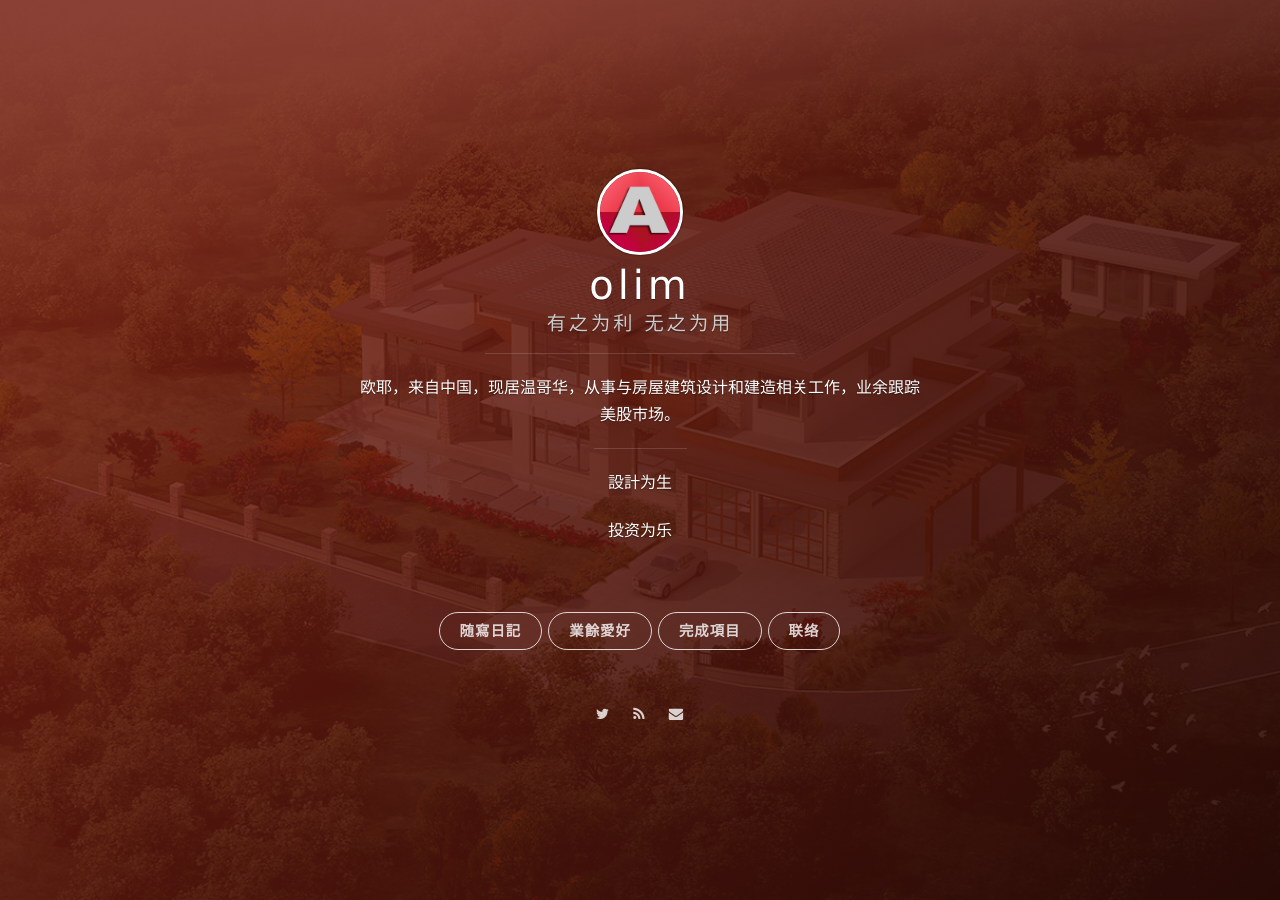
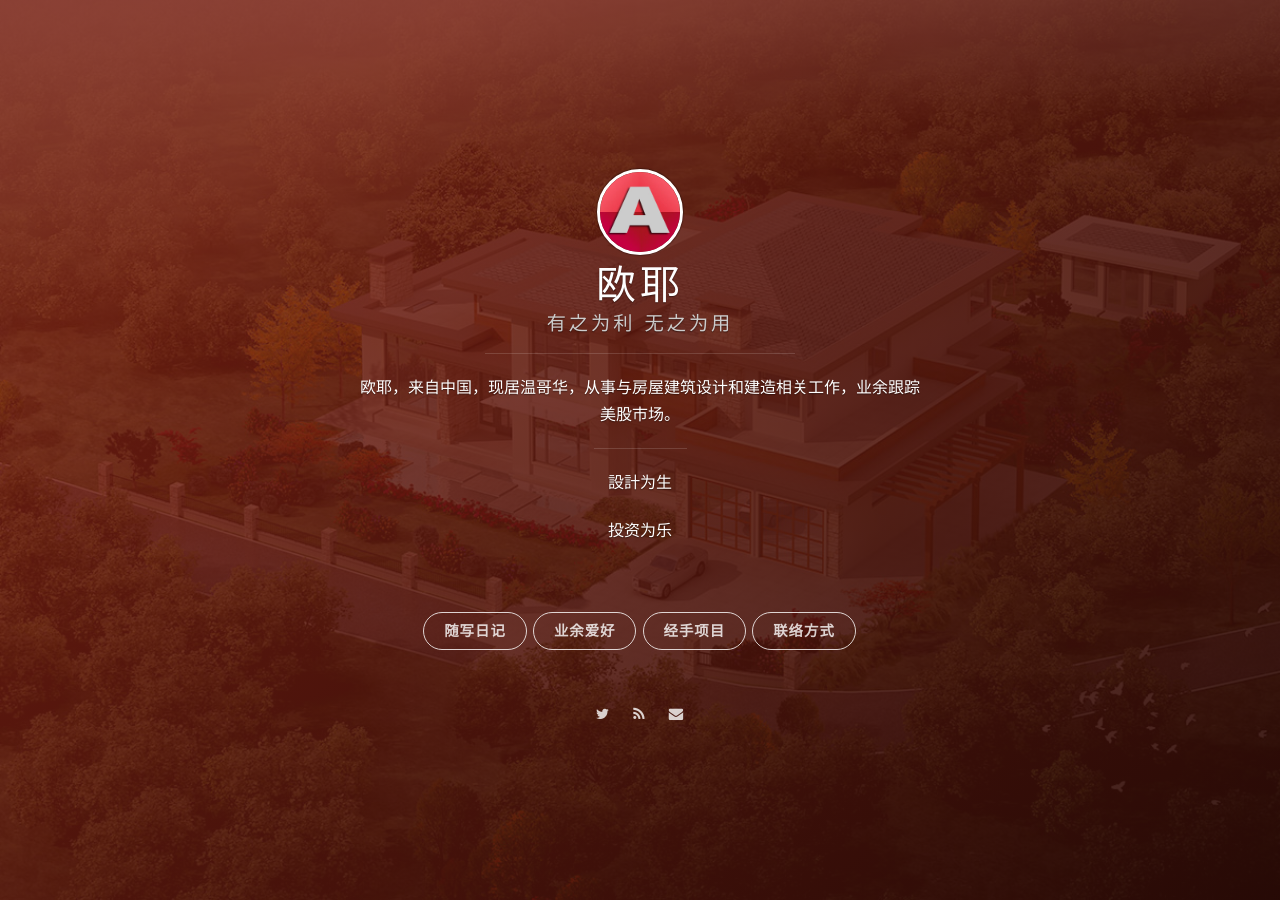
Before and after one commit to olimwei/olimwei.github.io, a Jekyll site: the page built from index.html, in a window 1280 px wide. Built offline with Jekyll 4.4.1, drawn with Linux system fonts in a browser that asks for light colours; nearby versions of some CDN libraries; the list of posts is cut into pages by our own code.

Commit message:
更新20231226

```diff
--- a/_config.yml
+++ b/_config.yml
@@ -1,9 +1,9 @@
 # Basic
-title: olim
+title: 欧耶
 subtitle: 有之为利 无之为用
 welcome_message: <p><a href="http://cn.archiz.com" target="_blank">設計为生</a></p><p><a href="http://stock.olim.ca" target="_blank">投资为乐</a></p>
 description: 欧耶，来自中国，现居温哥华，从事与房屋建筑设计和建造相关工作，业余跟踪美股市场。
-creator: <a href="http://olim.ca">@olim</a>
+creator: <a href="http://olim.ca">@欧耶</a>
 
 url: "http://olim.ca"
 
@@ -17,14 +17,14 @@ cover_color: red
 
 # The blog button should not be removed.
 blog_button:
-    title: 随寫日記
+    title: 随写日记
     description: 欧耶(olim)平时写的一些东西
 
 # Navigation buttons in the front page.
 nav:
-    - {title: 業餘愛好, description: 欧耶(olim)平常的娛樂, url: 'http://olim.in'}
-    - {title: 完成項目, description: 欧耶(olim)做过的一些工程, url: 'http://project.olim.ca'}
-    - {title: 联络, description:  欧耶(olim)的一些联系方式, url: '/contact/'}
+    - {title: 业余爱好, description: 欧耶(olim)平常的娱乐, url: 'http://olim.in'}
+    - {title: 经手项目, description: 欧耶(olim)做过的一些工程, url: 'http://project.olim.ca'}
+    - {title: 联络方式, description:  欧耶(olim)的一些联系方式, url: '/contact/'}
     # - {title: Another Button, description: A button, url: 'http://example.com'}
 
 # Pagination
```
